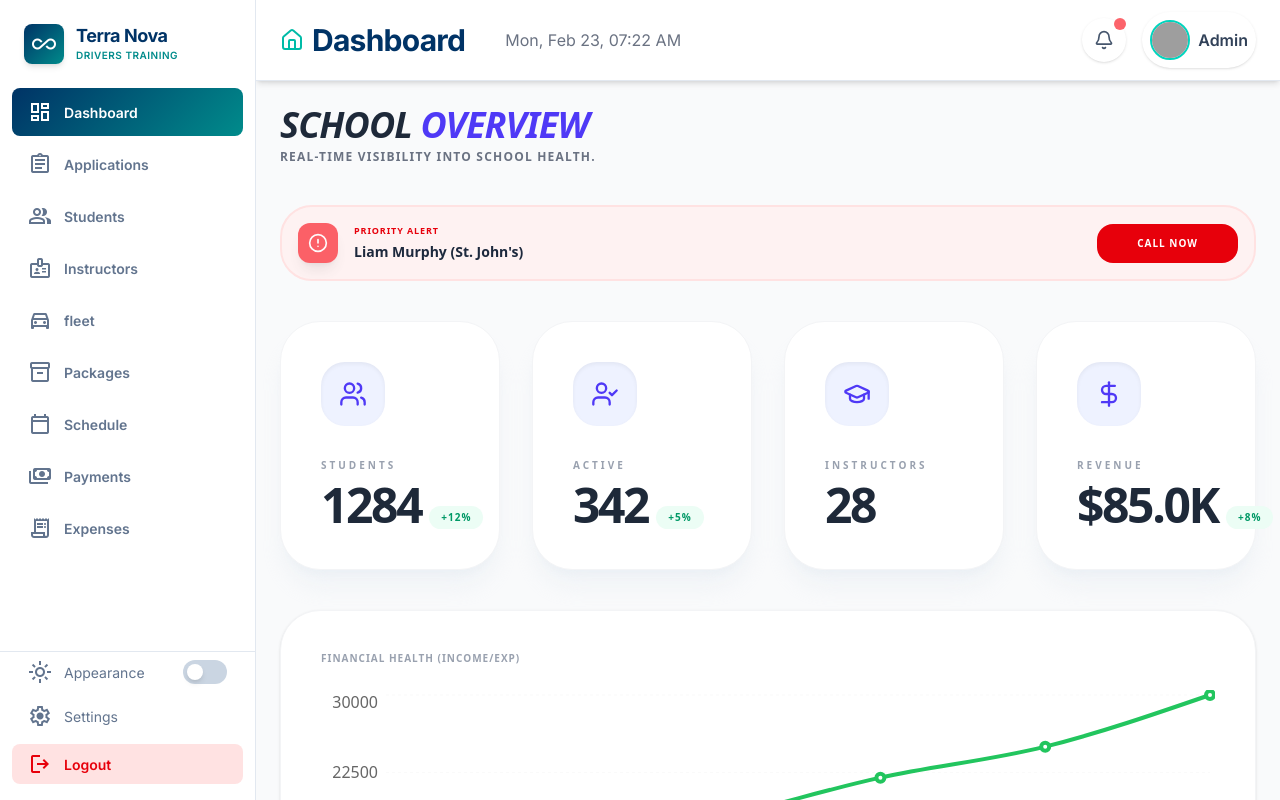
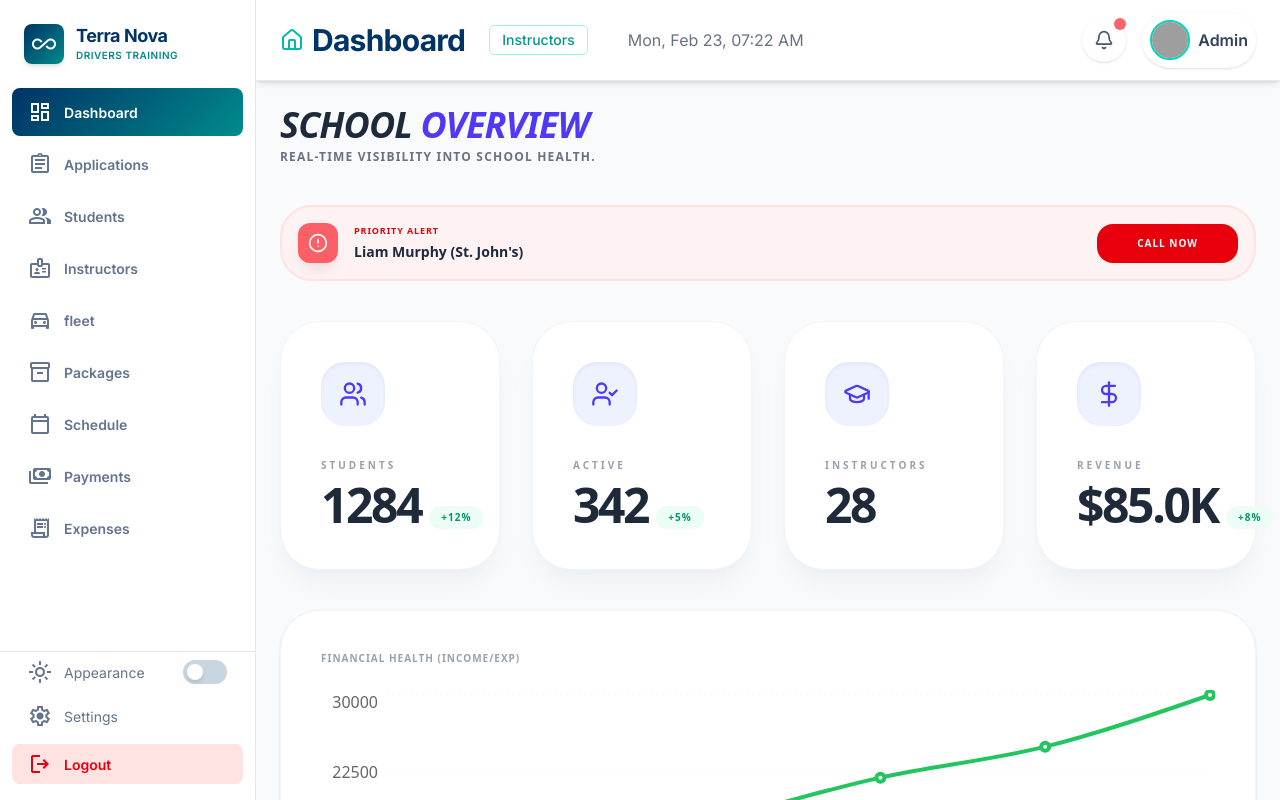
Before and after one commit to Stalfatech/Driving-School, a React (Vite) app in the folder tn-drivers-training/: page / in a window 1280 px wide. Built offline with nearby package versions, Linux system fonts and the light colour scheme; grey boxes are pictures that could not be loaded.

Commit message:
added a dummy instructor link for navigation

```diff
--- a/tn-drivers-training/src/components/Navbar.jsx
+++ b/tn-drivers-training/src/components/Navbar.jsx
@@ -1,5 +1,5 @@
 import React, { useState, useEffect } from "react";
-import { useLocation } from "react-router-dom";
+import { useLocation , Link} from "react-router-dom";
 import ProfileModal from "./ProfileModal";
 import { Bell, Home } from "lucide-react";
 
@@ -54,7 +54,14 @@ const Navbar = ({ isOpen, setIsOpen }) => {
             <h1 className="text-lg sm:text-xl md:text-2xl lg:text-3xl font-bold capitalize tracking-tight text-navy dark:text-white truncate max-w-37.5 sm:max-w-50 md:max-w-75">
               {pageTitle}
             </h1>
+
           </div>
+          <Link
+    to="/instructor"
+    className="px-3 py-1 text-sm font-medium text-teal-600 dark:text-teal-400 hover:bg-teal-50 dark:hover:bg-teal-900/30 rounded-md transition-colors duration-200 border border-teal-200 dark:border-teal-800"
+  >
+    Instructors
+  </Link>
 
           {/* Current Date & Time */}
           <div className="hidden sm:block text-xs sm:text-sm md:text-base text-gray-500 dark:text-gray-300 ml-4">
```
